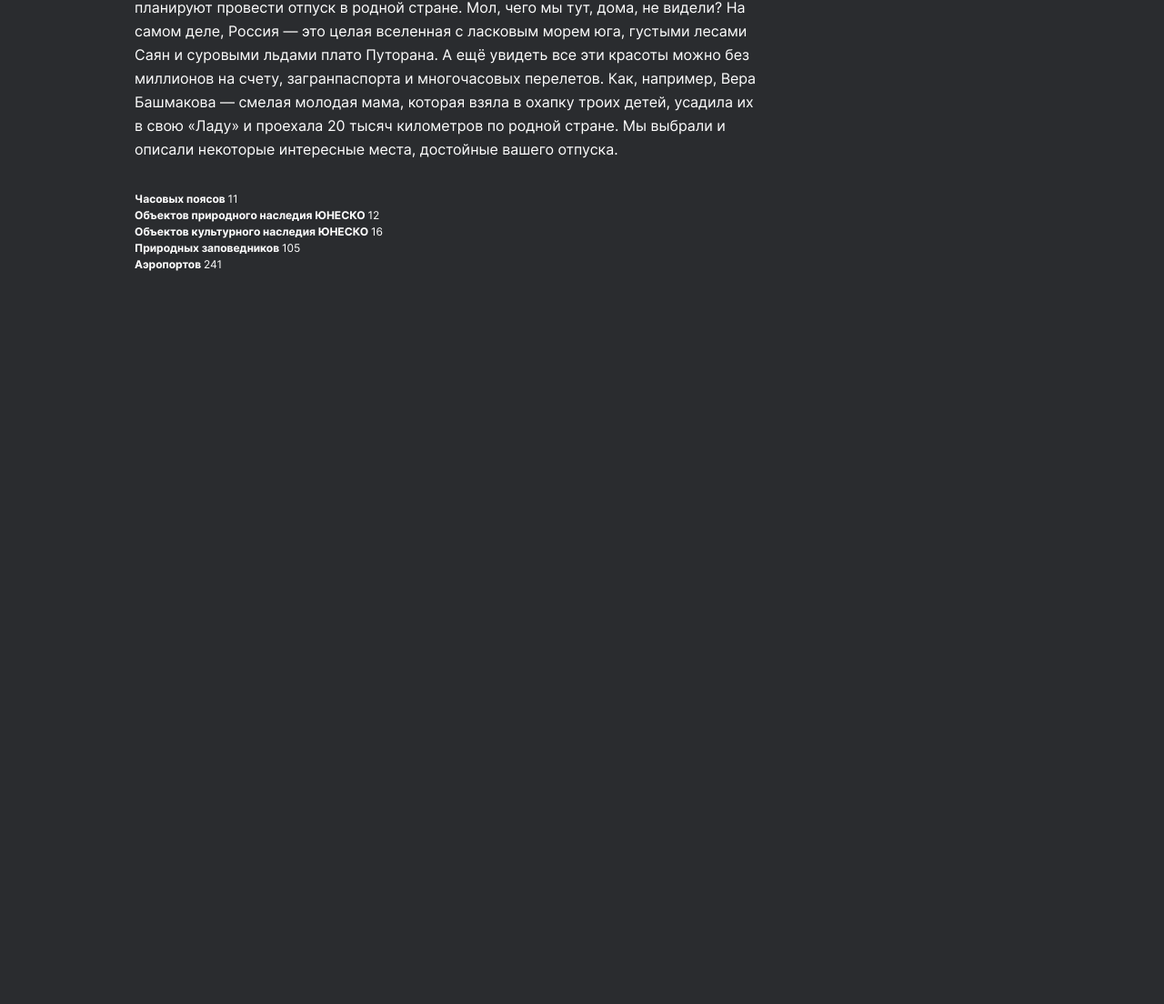
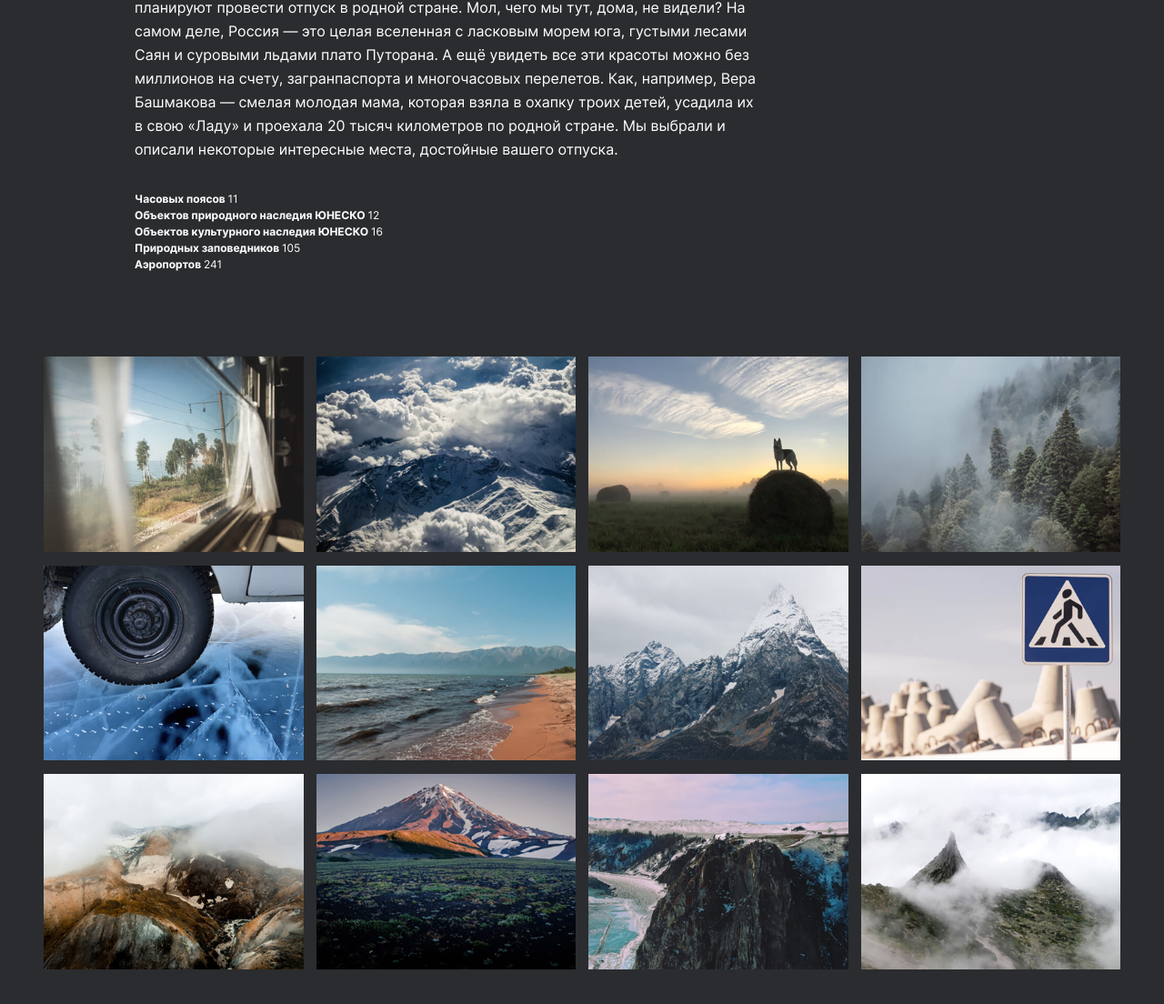
Before and after one commit to VarvaraNamar/russian-travel, a plain HTML site: page index.html in a window 1280 px wide. Shown: the part 1362-2466 px from the top of the page at 91% size. Before the commit the page ends 1662 px from the top, so only its background shows below. Drawn offline with Linux system fonts and the light colour scheme.

Commit message:
grid adapt

```diff
--- a/blocks/intro/__list/intro__list.css
+++ b/blocks/intro/__list/intro__list.css
@@ -1,9 +1,20 @@
 .intro__list {
   list-style: none;
   margin: 0;
-  padding: 0;
+  padding: 0 0 92px;
   font-weight: 400;
   font-size: 12px;
   line-height: 18px;
   /* or 150% */
 }
+
+@media (max-width: 768px) {
+  .intro__list {
+    padding-bottom: 89px;
+  }
+}
+@media (max-width: 320px) {
+  .intro__list {
+    padding-bottom: 65px;
+  }
+}
--- /dev/null
+++ b/blocks/photo-grid/__item-list/photo-grid__item-list.css
@@ -0,0 +1,26 @@
+.photo-grid__item-list {
+  list-style-type: none;
+  margin: 0 auto;
+  padding: 0;
+  display: grid;
+  grid-template-columns: repeat(auto-fit, minmax(284px, 1fr));
+  gap: 12px 14px;
+}
+
+@media screen and (max-width: 1024px) {
+  .photo-grid__item-list {
+    gap: 11px 14px;
+  }
+}
+
+@media screen and (max-width: 768px) {
+  .photo-grid__item-list {
+    gap: 13px 16px;
+  }
+}
+
+@media screen and (max-width: 320px) {
+  .photo-grid__item-list {
+    gap: 8px
+  }
+}
--- /dev/null
+++ b/blocks/photo-grid/__item/photo-grid__item.css
@@ -0,0 +1,3 @@
+.photo-grid__item {
+  width: 100%;
+}
--- /dev/null
+++ b/blocks/photo-grid/photo-grid.css
@@ -0,0 +1,17 @@
+.photo-grid {
+  width: 100%;
+  padding: 0 48px 92px;
+  box-sizing: border-box;
+}
+
+@media screen and (max-width: 900px) {
+  .photo-grid {
+    padding: 0 24px 88px;
+  }
+}
+
+@media screen and (max-width: 500px) {
+  .photo-grid {
+    padding: 0 16px 64px;
+  }
+}
--- a/index.html
+++ b/index.html
@@ -22,13 +22,21 @@
         <h1 class="lead__title">Путешествия по России</h1>
         <p class="lead__subtitle">Настоящая страна не в выпусках новостей, а здесь.</p>
         <figure class="lead__figure">
-            <img class="lead__image" src="./images/lead-polka.jpg" alt="верхняя полка">
+          <img class="lead__image" src="./images/lead-polka.jpg" alt="верхняя полка" />
           <figcaption class="lead__caption">ваша полка — верхняя</figcaption>
         </figure>
       </section>
       <section class="intro">
         <h2 class="intro__title">Чего мы там не видели?</h2>
-        <p class="intro__text">По опросам ВЦИОМ, 95% россиян мечтают куда-нибудь поехать, но только 36% планируют провести отпуск в родной стране. Мол, чего мы тут, дома, не видели? На самом деле, Россия — это целая вселенная с ласковым морем юга, густыми лесами Саян и суровыми льдами плато Путорана. А ещё увидеть все эти красоты можно без миллионов на счету, загранпаспорта и многочасовых перелетов. Как, например, Вера Башмакова — смелая молодая мама, которая взяла в охапку троих детей, усадила их в свою «Ладу» и проехала 20 тысяч километров по родной стране. Мы выбрали и описали некоторые интересные места, достойные вашего отпуска.</p>
+        <p class="intro__text">
+          По опросам ВЦИОМ, 95% россиян мечтают куда-нибудь поехать, но только 36% планируют
+          провести отпуск в родной стране. Мол, чего мы тут, дома, не видели? На самом деле, Россия
+          — это целая вселенная с ласковым морем юга, густыми лесами Саян и суровыми льдами плато
+          Путорана. А ещё увидеть все эти красоты можно без миллионов на счету, загранпаспорта и
+          многочасовых перелетов. Как, например, Вера Башмакова — смелая молодая мама, которая взяла
+          в охапку троих детей, усадила их в свою «Ладу» и проехала 20 тысяч километров по родной
+          стране. Мы выбрали и описали некоторые интересные места, достойные вашего отпуска.
+        </p>
         <ul class="intro__list">
           <li><span class="intro__span-accent">Часовых поясов </span>11</li>
           <li><span class="intro__span-accent">Объектов природного наследия ЮНЕСКО </span>12</li>
@@ -37,6 +45,58 @@
           <li><span class="intro__span-accent">Аэропортов </span>241</li>
         </ul>
       </section>
+      <section class="photo-grid">
+        <ul class="photo-grid__item-list">
+          <li>
+            <img class="photo-grid__item" src="./images/photo-grid-train.jpg" alt="поезд" />
+          </li>
+          <li>
+            <img class="photo-grid__item" src="./images/photo-grid-atharva-tulsi.jpg" alt="тулси" />
+          </li>
+          <li>
+            <img class="photo-grid__item" src="./images/photo-grid-tuman.jpg" alt="туман" />
+          </li>
+          <li>
+            <img class="photo-grid__item" src="./images/photo-grid-sochi.jpg" alt="сочи" />
+          </li>
+          <li>
+            <img class="photo-grid__item" src="./images/photo-grid-arisa.jpg" alt="ариса" />
+          </li>
+          <li>
+            <img class="photo-grid__item" src="./images/photo-grid-baikal.jpg" alt="байкал" />
+          </li>
+          <li>
+            <img class="photo-grid__item" src="./images/photo-grid-elbrus.jpg" alt="эльбрус" />
+          </li>
+          <li>
+            <img
+              class="photo-grid__item"
+              src="./images/photo-grid-kondratiev.jpg"
+              alt="кондратьев"
+            />
+          </li>
+          <li>
+            <img
+              class="photo-grid__item"
+              src="./images/photo-grid-kamchatka-1.jpg"
+              alt="камчатка"
+            />
+          </li>
+          <li>
+            <img class="photo-grid__item" src="./images/photo-grid-kamchatka-2.jpg" alt="вулкан" />
+          </li>
+          <li>
+            <img
+              class="photo-grid__item"
+              src="./images/photo-grid-baikal-2.jpg"
+              alt="байкал зимой"
+            />
+          </li>
+          <li>
+            <img class="photo-grid__item" src="./images/photo-grid-ergaki.jpg" alt="эргаки" />
+          </li>
+        </ul>
+      </section>
     </main>
   </body>
 </html>
--- a/pages/index.css
+++ b/pages/index.css
@@ -17,3 +17,6 @@
 @import url(../blocks/intro/__text/intro__text.css);
 @import url(../blocks/intro/__list/intro__list.css);
 @import url(../blocks/intro/__span-accent/intro__span-accent.css);
+@import url(../blocks/photo-grid/photo-grid.css);
+@import url(../blocks/photo-grid/__item-list/photo-grid__item-list.css);
+@import url(../blocks/photo-grid/__item/photo-grid__item.css);
```
Also changed, not shown: 1 other file. Lines whose indentation alone changed are shown as unchanged.
